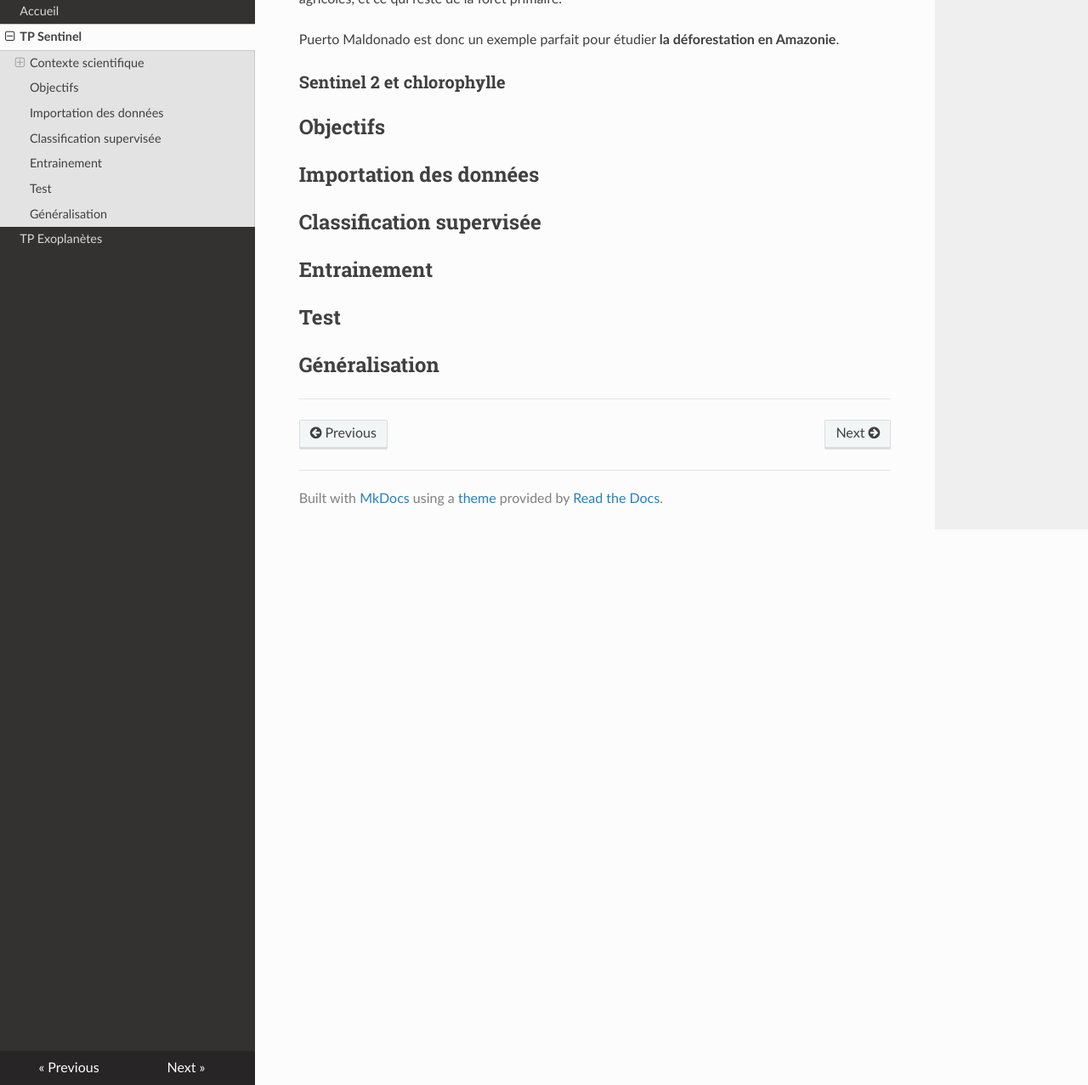
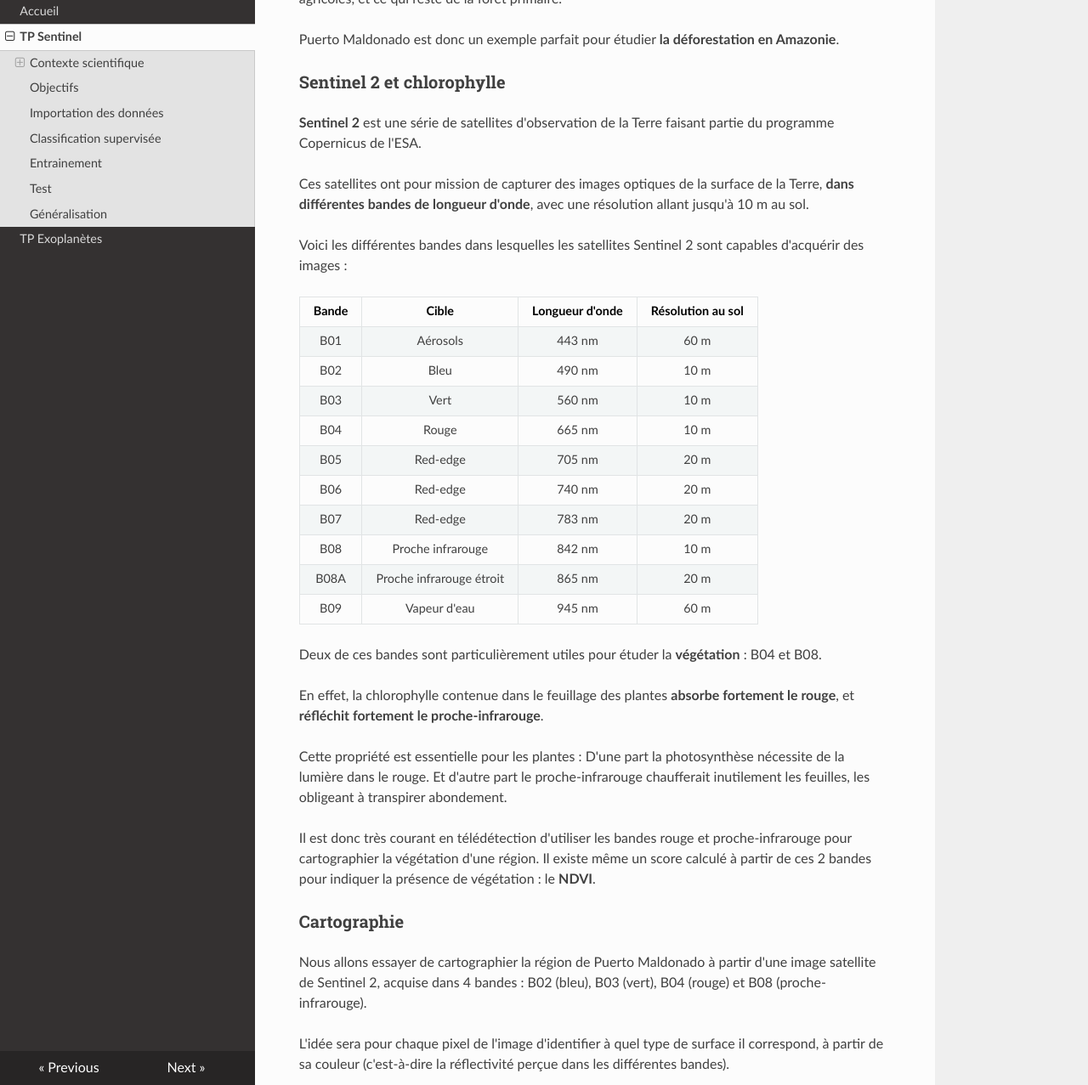
Before and after one commit to NicOudart/UVSQ_M2_NewSpace_TP_classification, an MkDocs documentation site: the page built from docs/TP_sentinel.md, in a window 1280 px wide and 1400 px high, scrolled down 1301 px, cut to the strip 123-1400 px from the top of the window. Shown: the whole strip at 85% size. Built offline with MkDocs 1.6.1, drawn with Linux system fonts in a browser that asks for light colours; nearby versions of some CDN libraries; some of the changed text lies outside the part shown.

Commit message:
-Progress on classification.

```diff
--- a/docs/TP_sentinel.md
+++ b/docs/TP_sentinel.md
@@ -30,7 +30,49 @@ Puerto Maldonado est donc un exemple parfait pour étudier **la déforestation e
 
 ### Sentinel 2 et chlorophylle
 
+**Sentinel 2** est une série de satellites d'observation de la Terre faisant partie du programme Copernicus de l'ESA.
 
+Ces satellites ont pour mission de capturer des images optiques de la surface de la Terre, **dans différentes bandes de longueur d'onde**, avec une résolution allant jusqu'à 10 m au sol.
+
+Voici les différentes bandes dans lesquelles les satellites Sentinel 2 sont capables d'acquérir des images :
+
+|Bande|Cible                   |Longueur d'onde|Résolution au sol|
+|:---:|:----------------------:|:-------------:|:---------------:|
+|B01  |Aérosols                |443 nm         |60 m             |
+|B02  |Bleu                    |490 nm         |10 m             |
+|B03  |Vert                    |560 nm         |10 m             |
+|B04  |Rouge                   |665 nm         |10 m             |
+|B05  |Red-edge                |705 nm         |20 m             |
+|B06  |Red-edge                |740 nm         |20 m             |
+|B07  |Red-edge                |783 nm         |20 m             |
+|B08  |Proche infrarouge       |842 nm         |10 m             |
+|B08A |Proche infrarouge étroit|865 nm         |20 m             |
+|B09  |Vapeur d'eau            |945 nm         |60 m             |
+
+Deux de ces bandes sont particulièrement utiles pour étuder la **végétation** : B04 et B08.
+
+En effet, la chlorophylle contenue dans le feuillage des plantes **absorbe fortement le rouge**, et **réfléchit fortement le proche-infrarouge**.
+
+Cette propriété est essentielle pour les plantes :
+D'une part la photosynthèse nécessite de la lumière dans le rouge.
+Et d'autre part le proche-infrarouge chaufferait inutilement les feuilles, les obligeant à transpirer abondement.
+
+Il est donc très courant en télédétection d'utiliser les bandes rouge et proche-infrarouge pour cartographier la végétation d'une région.
+Il existe même un score calculé à partir de ces 2 bandes pour indiquer la présence de végétation : le **NDVI**.
+
+### Cartographie
+
+Nous allons essayer de cartographier la région de Puerto Maldonado à partir d'une image satellite de Sentinel 2, acquise dans 4 bandes : B02 (bleu), B03 (vert), B04 (rouge) et B08 (proche-infrarouge).
+
+L'idée sera pour chaque pixel de l'image d'identifier à quel type de surface il correspond, à partir de sa couleur (c'est-à-dire la réflectivité perçue dans les différentes bandes).
+
+Nous nous concentrerons sur les 4 types de surface suivants : "eau", "ville", "champs" et "forêt".
+
+
+
+_?_
+
+On reconnait dans cette question un problème de **classification supervisée**.
 
 ## Objectifs
 
```
